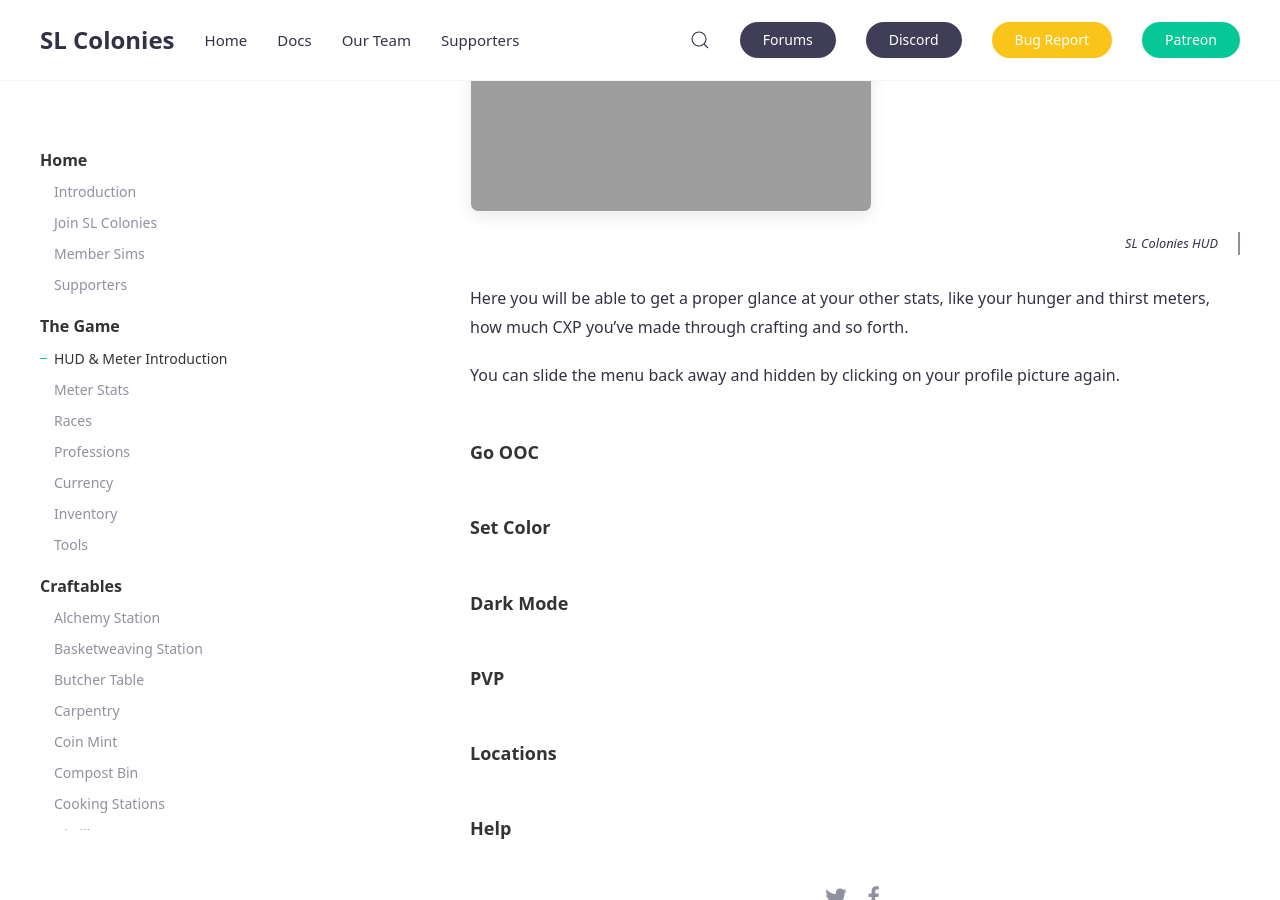
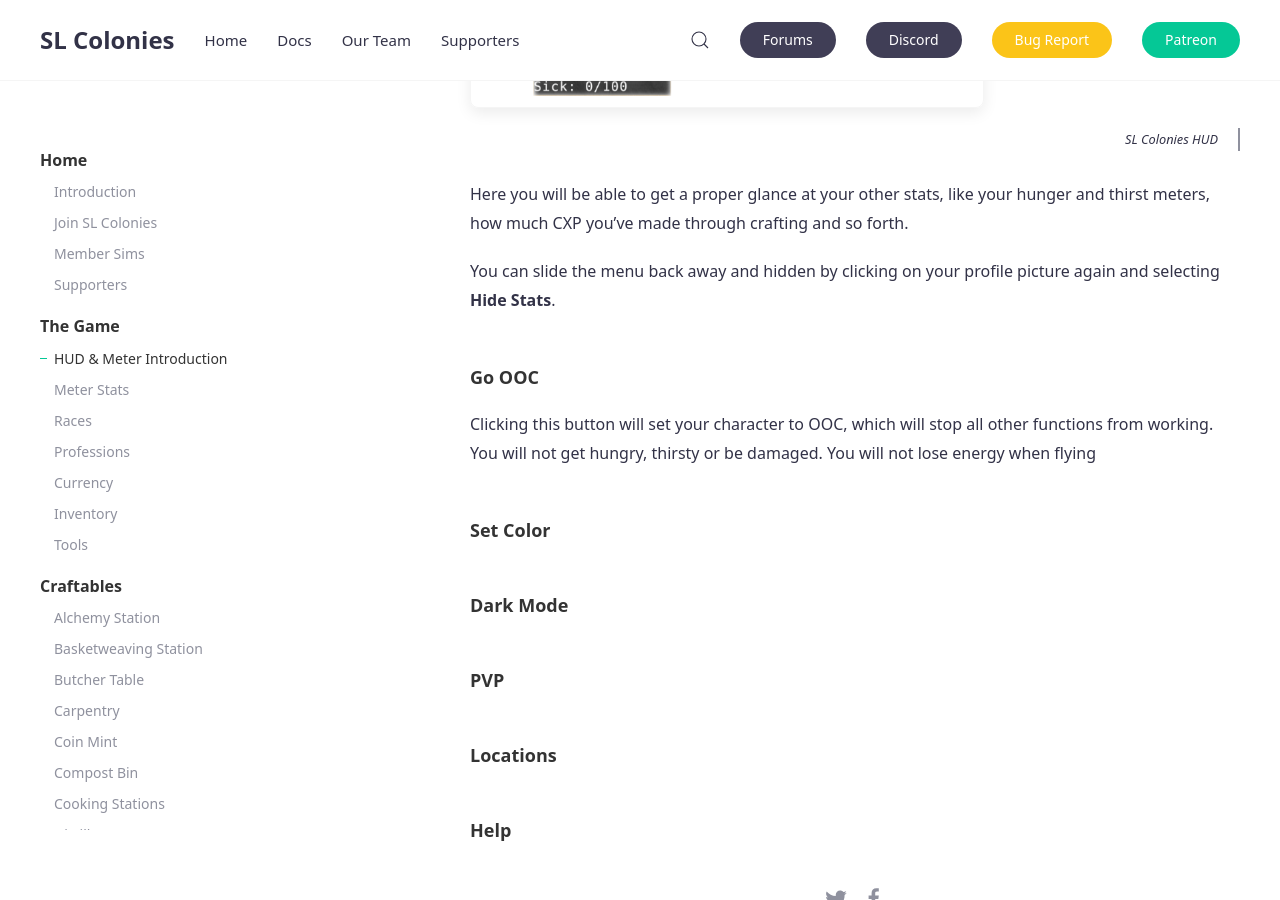
Before and after one commit to SLColonies/Public, a Jekyll site: the page built from _docs/introduction.md, in a window 1280 px wide and 900 px high, scrolled down 2772 px. Built offline with Jekyll 4.4.1, drawn with Linux system fonts in a browser that asks for light colours; comment, search, counter and statistics services are not loaded.

Commit message:
Update introduction.md

```diff
--- a/_docs/introduction.md
+++ b/_docs/introduction.md
@@ -29,13 +29,14 @@
 
 #### Show Stats
 Clicking on **Show Stats** will slide out some bars details your player [stats](https://slcolonies.com/docs/stats/) and [traits](https://slcolonies.com/docs/races/).
-{% include image.html img="hudsnew.png" alt="SLC HUD" caption="SL Colonies HUD" %}
+{% include image.html img="hudnew.png" alt="SLC HUD" caption="SL Colonies HUD" %}
 
 Here you will be able to get a proper glance at your other stats, like your hunger and thirst meters, how much CXP you've made through crafting and so forth.
 
-You can slide the menu back away and hidden by clicking on your profile picture again.
+You can slide the menu back away and hidden by clicking on your profile picture again and selecting **Hide Stats**.
 
 #### Go OOC
+Clicking this button will set your character to OOC, which will stop all other functions from working. You will not get hungry, thirsty or be damaged. You will not lose energy when flying
 #### Set Color
 #### Dark Mode
 #### PVP
```
